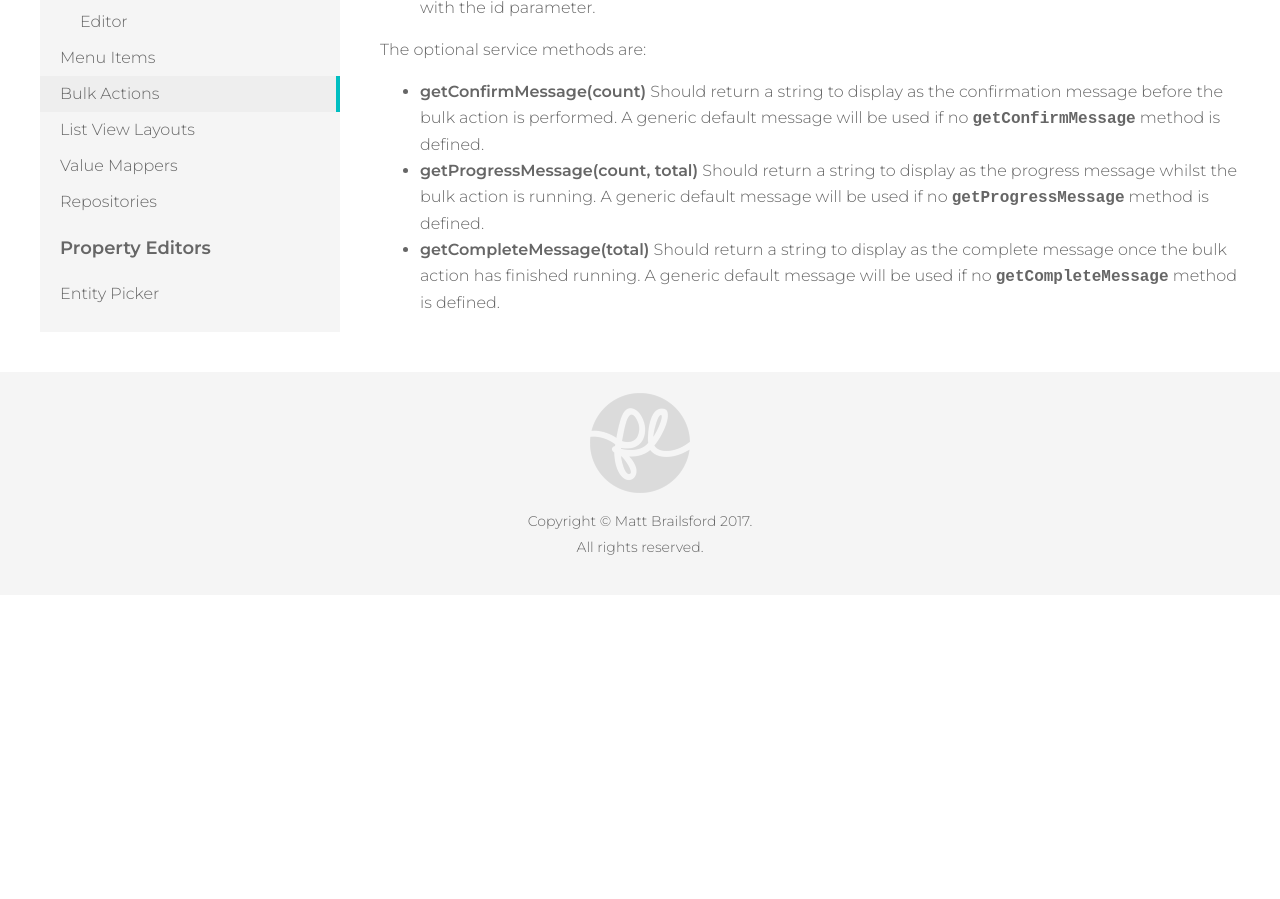
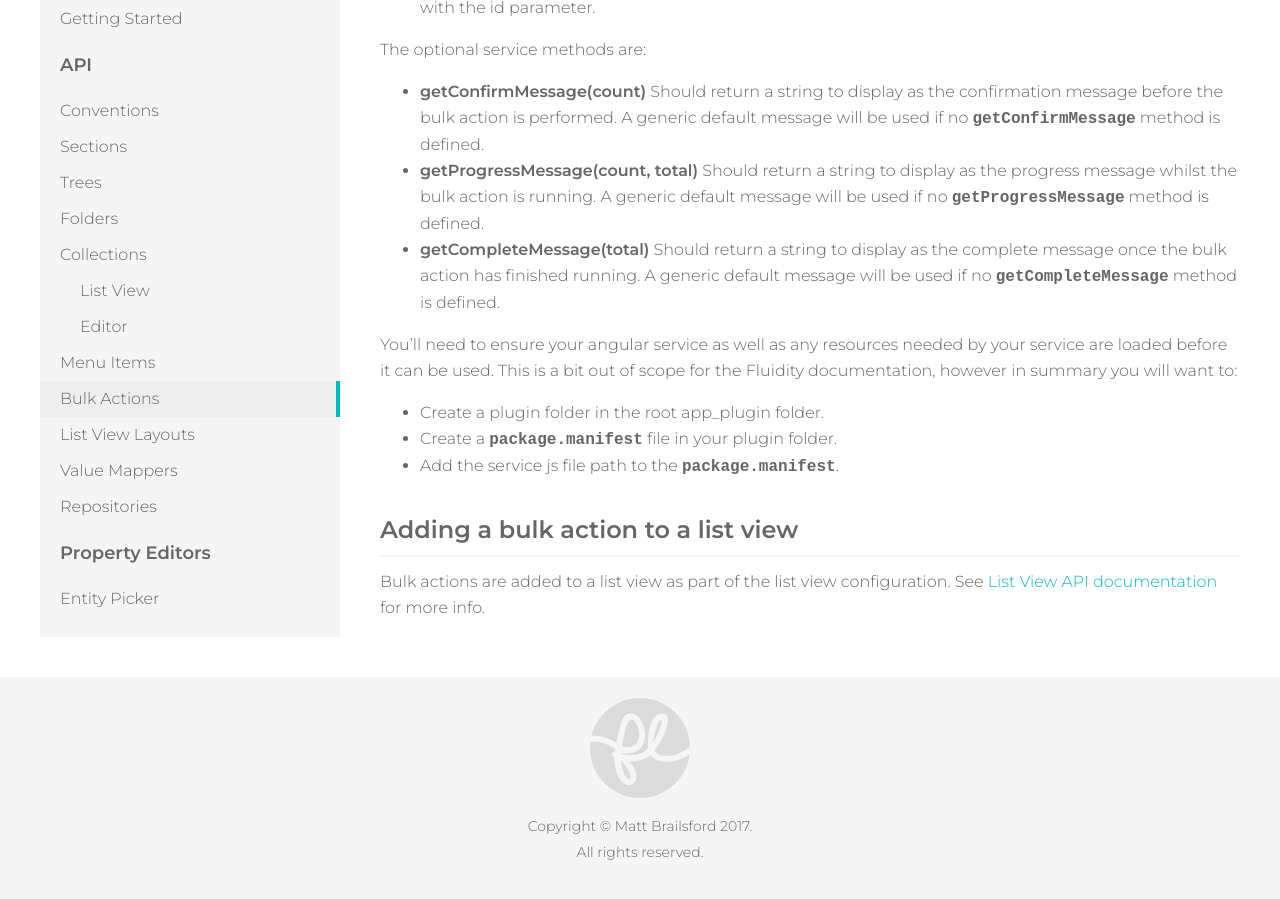
Before and after one commit to mattbrailsford/umbraco-fluidity, a Jekyll site: the page built from docs/_pages/02-api-06-bulk-actions.md, in a window 1280 px wide and 900 px high, scrolled down 1958 px. Built offline with Jekyll 4.4.1, drawn with Linux system fonts in a browser that asks for light colours; before the commit the page ends 2553 px from its top, so only the background shows below that.

Commit message:
Finishing bulk actions docs

```diff
--- a/docs/_pages/02-api-06-bulk-actions.md
+++ b/docs/_pages/02-api-06-bulk-actions.md
@@ -79,3 +79,14 @@
 * **getConfirmMessage(count)** Should return a string to display as the confirmation message before the bulk action is performed. A generic default message will be used if no `getConfirmMessage` method is defined.
 * **getProgressMessage(count, total)** Should return a string to display as the progress message whilst the bulk action is running. A generic default message will be used if no `getProgressMessage` method is defined.
 * **getCompleteMessage(total)** Should return a string to display as the complete message once the bulk action has finished running. A generic default message will be used if no `getCompleteMessage` method is defined.
+
+You'll need to ensure your angular service as well as any resources needed by your service are loaded before it can be used. This is a bit out of scope for the Fluidity documentation, however in summary you will want to:
+
+* Create a plugin folder in the root app_plugin folder.
+* Create a `package.manifest` file in your plugin folder.
+* Add the service js file path to the `package.manifest`.
+
+### Adding a bulk action to a list view
+{: .mt}
+
+Bulk actions are added to a list view as part of the list view configuration. See [List View API documentation]({{ site.baseurl }}/api/collections/#adding-a-bulk-action) for more info.
```
